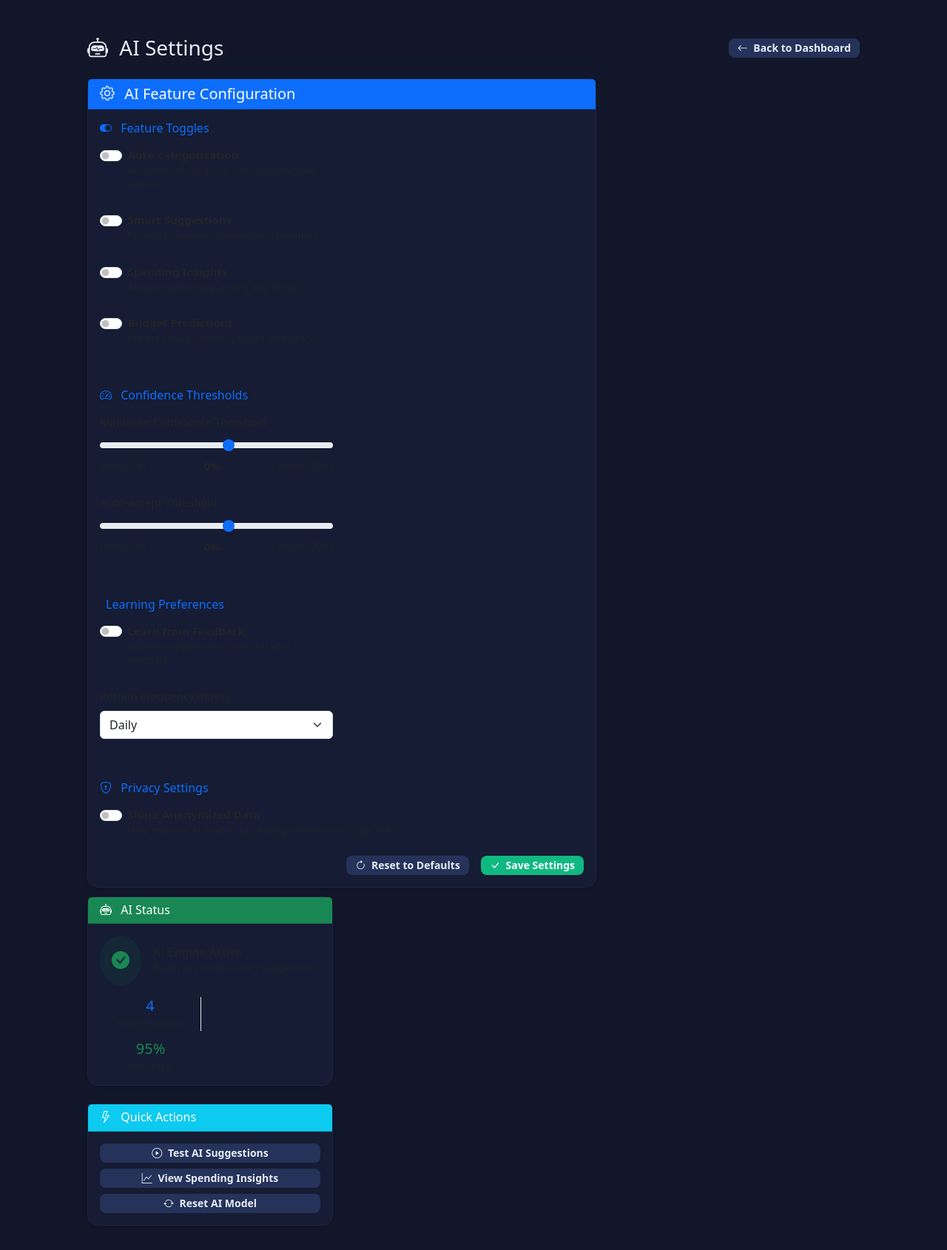
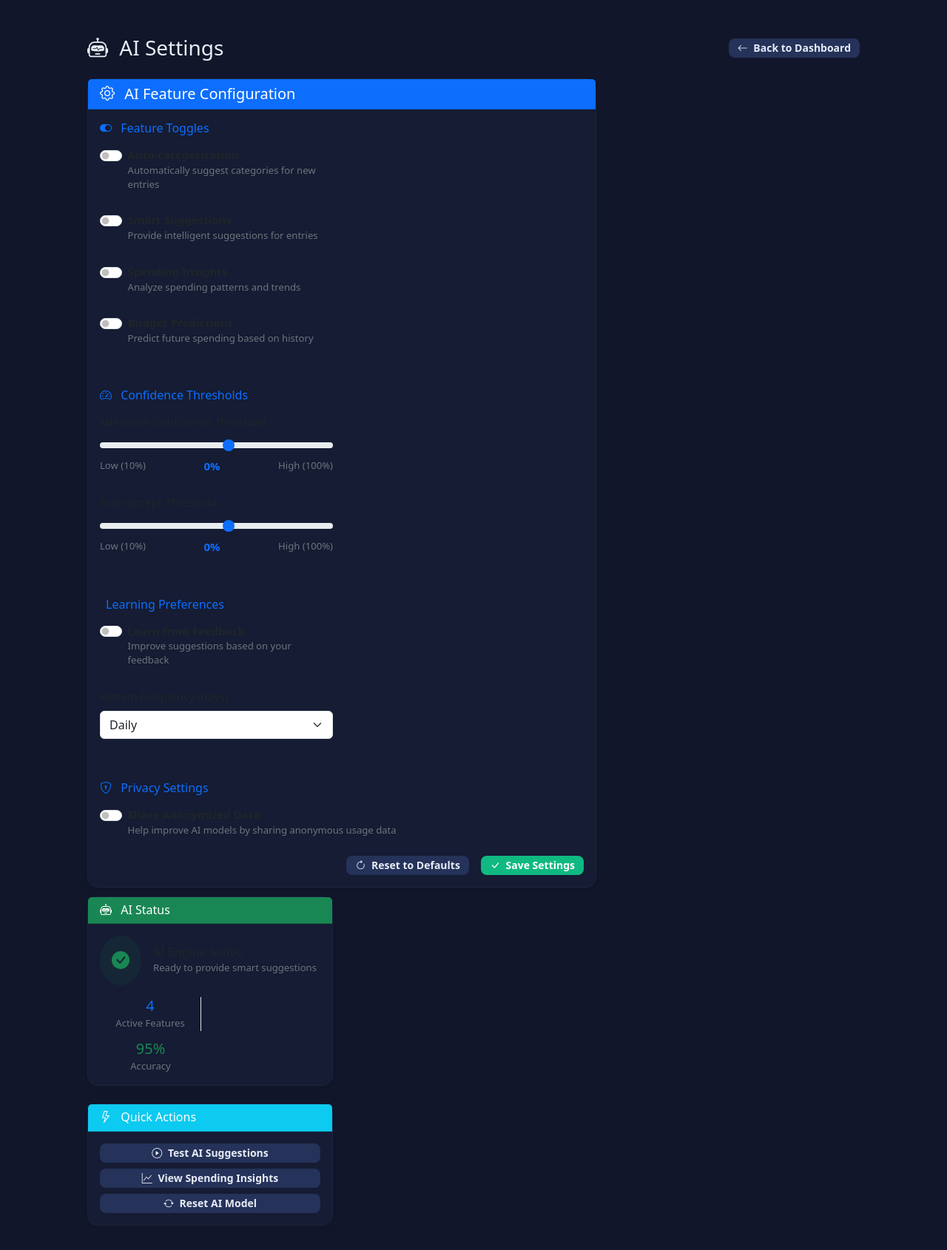
Before and after one commit to TurtleWithGlasses/expense-manager-web-app, a FastAPI app: template app/templates/settings/ai_settings.html in a window 1280 px wide. Shown: the part 57-1747 px from the top of the page at 74% size. Run offline with FastAPI, Linux system fonts and the light colour scheme; the template is opened without the code that fills it, so the values that code supplies are empty; some libraries are stand-ins or nearby versions.

Commit message:
fix: Improve text visibility in AI Settings page
- Changed all text-muted classes to text-secondary for better visibility
- Added text-primary class to confidence percentage displays
- This makes the text more readable against the background
- Improves user experience by making all text clearly visible

```diff
--- a/app/templates/settings/ai_settings.html
+++ b/app/templates/settings/ai_settings.html
@@ -51,7 +51,7 @@
                                                        {% if preferences.auto_categorization_enabled %}checked{% endif %}>
                                                 <label class="form-check-label" for="auto_categorization_enabled">
                                                     <strong>Auto-categorization</strong>
-                                                    <small class="text-muted d-block">Automatically suggest categories for new entries</small>
+                                                    <small class="text-secondary d-block">Automatically suggest categories for new entries</small>
                                                 </label>
                                             </div>
                                         </div>
@@ -63,7 +63,7 @@
                                                        {% if preferences.smart_suggestions_enabled %}checked{% endif %}>
                                                 <label class="form-check-label" for="smart_suggestions_enabled">
                                                     <strong>Smart Suggestions</strong>
-                                                    <small class="text-muted d-block">Provide intelligent suggestions for entries</small>
+                                                    <small class="text-secondary d-block">Provide intelligent suggestions for entries</small>
                                                 </label>
                                             </div>
                                         </div>
@@ -75,7 +75,7 @@
                                                        {% if preferences.spending_insights_enabled %}checked{% endif %}>
                                                 <label class="form-check-label" for="spending_insights_enabled">
                                                     <strong>Spending Insights</strong>
-                                                    <small class="text-muted d-block">Analyze spending patterns and trends</small>
+                                                    <small class="text-secondary d-block">Analyze spending patterns and trends</small>
                                                 </label>
                                             </div>
                                         </div>
@@ -87,7 +87,7 @@
                                                        {% if preferences.budget_predictions_enabled %}checked{% endif %}>
                                                 <label class="form-check-label" for="budget_predictions_enabled">
                                                     <strong>Budget Predictions</strong>
-                                                    <small class="text-muted d-block">Predict future spending based on history</small>
+                                                    <small class="text-secondary d-block">Predict future spending based on history</small>
                                                 </label>
                                             </div>
                                         </div>
@@ -115,11 +115,11 @@
                                                        value="{{ preferences.min_confidence_threshold }}"
                                                        oninput="updateConfidenceDisplay(this, 'min-confidence-display')">
                                                 <div class="d-flex justify-content-between">
-                                                    <small class="text-muted">Low (10%)</small>
-                                                    <span id="min-confidence-display" class="fw-bold">
+                                                    <small class="text-secondary">Low (10%)</small>
+                                                    <span id="min-confidence-display" class="fw-bold text-primary">
                                                         {{ (preferences.min_confidence_threshold * 100)|round(0)|int }}%
                                                     </span>
-                                                    <small class="text-muted">High (100%)</small>
+                                                    <small class="text-secondary">High (100%)</small>
                                                 </div>
                                             </div>
                                         </div>
@@ -135,11 +135,11 @@
                                                        value="{{ preferences.auto_accept_threshold }}"
                                                        oninput="updateConfidenceDisplay(this, 'auto-accept-display')">
                                                 <div class="d-flex justify-content-between">
-                                                    <small class="text-muted">Low (10%)</small>
-                                                    <span id="auto-accept-display" class="fw-bold">
+                                                    <small class="text-secondary">Low (10%)</small>
+                                                    <span id="auto-accept-display" class="fw-bold text-primary">
                                                         {{ (preferences.auto_accept_threshold * 100)|round(0)|int }}%
                                                     </span>
-                                                    <small class="text-muted">High (100%)</small>
+                                                    <small class="text-secondary">High (100%)</small>
                                                 </div>
                                             </div>
                                         </div>
@@ -163,7 +163,7 @@
                                                        {% if preferences.learn_from_feedback %}checked{% endif %}>
                                                 <label class="form-check-label" for="learn_from_feedback">
                                                     <strong>Learn from Feedback</strong>
-                                                    <small class="text-muted d-block">Improve suggestions based on your feedback</small>
+                                                    <small class="text-secondary d-block">Improve suggestions based on your feedback</small>
                                                 </label>
                                             </div>
                                         </div>
@@ -200,7 +200,7 @@
                                                {% if preferences.share_anonymized_data %}checked{% endif %}>
                                         <label class="form-check-label" for="share_anonymized_data">
                                             <strong>Share Anonymized Data</strong>
-                                            <small class="text-muted d-block">Help improve AI models by sharing anonymous usage data</small>
+                                            <small class="text-secondary d-block">Help improve AI models by sharing anonymous usage data</small>
                                         </label>
                                     </div>
                                 </div>
@@ -238,7 +238,7 @@
                                 </div>
                                 <div class="flex-grow-1 ms-3">
                                     <h6 class="mb-0">AI Engine Active</h6>
-                                    <small class="text-muted">Ready to provide smart suggestions</small>
+                                    <small class="text-secondary">Ready to provide smart suggestions</small>
                                 </div>
                             </div>
 
@@ -246,12 +246,12 @@
                                 <div class="col-6">
                                     <div class="border-end">
                                         <h5 class="text-primary mb-0">4</h5>
-                                        <small class="text-muted">Active Features</small>
+                                        <small class="text-secondary">Active Features</small>
                                     </div>
                                 </div>
                                 <div class="col-6">
                                     <h5 class="text-success mb-0">95%</h5>
-                                    <small class="text-muted">Accuracy</small>
+                                    <small class="text-secondary">Accuracy</small>
                                 </div>
                             </div>
                         </div>
```
